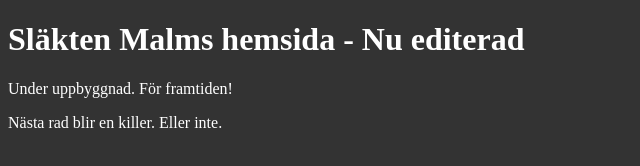
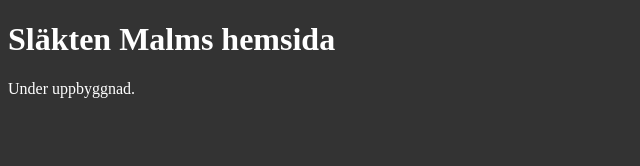
Before and after one commit to 0neda7/0neda7.github.io, a plain HTML site: page index.html in a window 1280 px wide. Shown: the whole page, without its empty margins (0-640 px from the left). Drawn offline with Linux system fonts and the light colour scheme.

Commit message:
Update index.html

```diff
--- a/index.html
+++ b/index.html
@@ -5,9 +5,7 @@
    </head>
    <body style="background: #333; color: #fff;">
 
-   <h1>Släkten Malms hemsida - Nu editerad</h1>
-   <p>Under uppbyggnad. För framtiden!</p>
-   <p>Nästa rad blir en killer. Eller inte.</p>
-
+   <h1>Släkten Malms hemsida</h1>
+   <p>Under uppbyggnad.</p>
    </body>
 </html>
```
